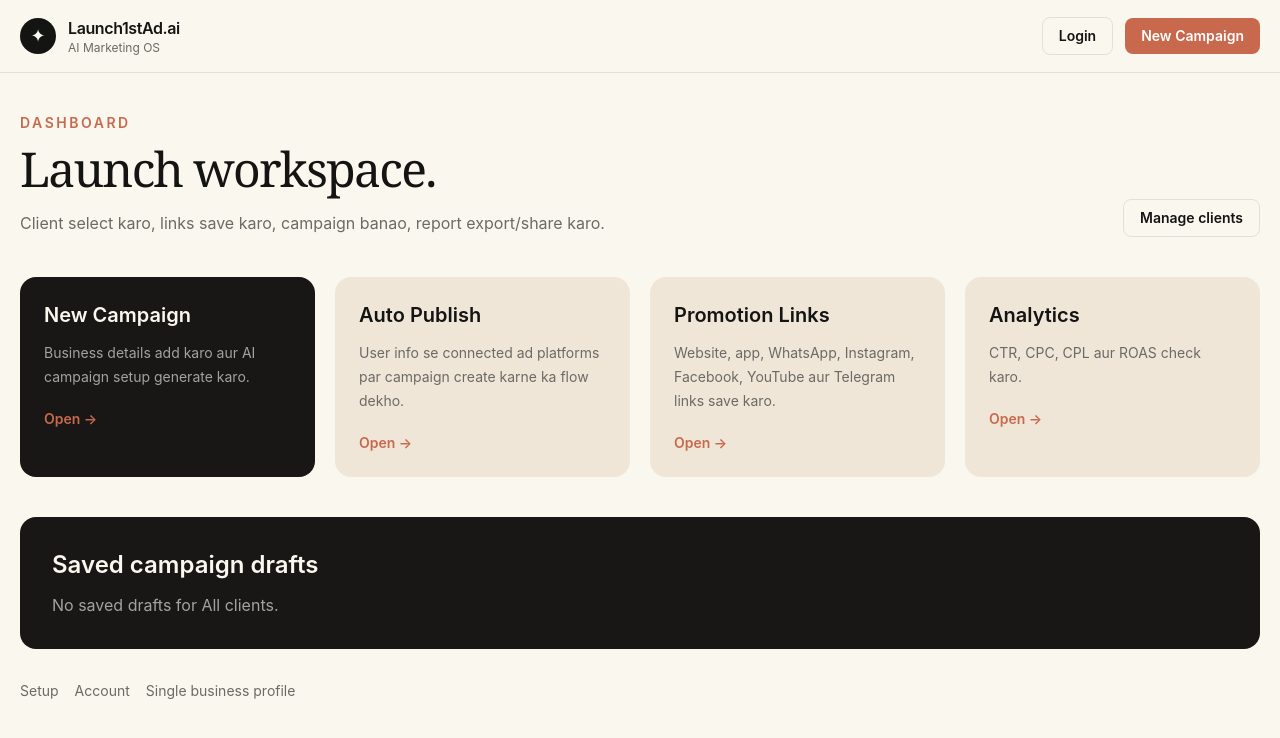
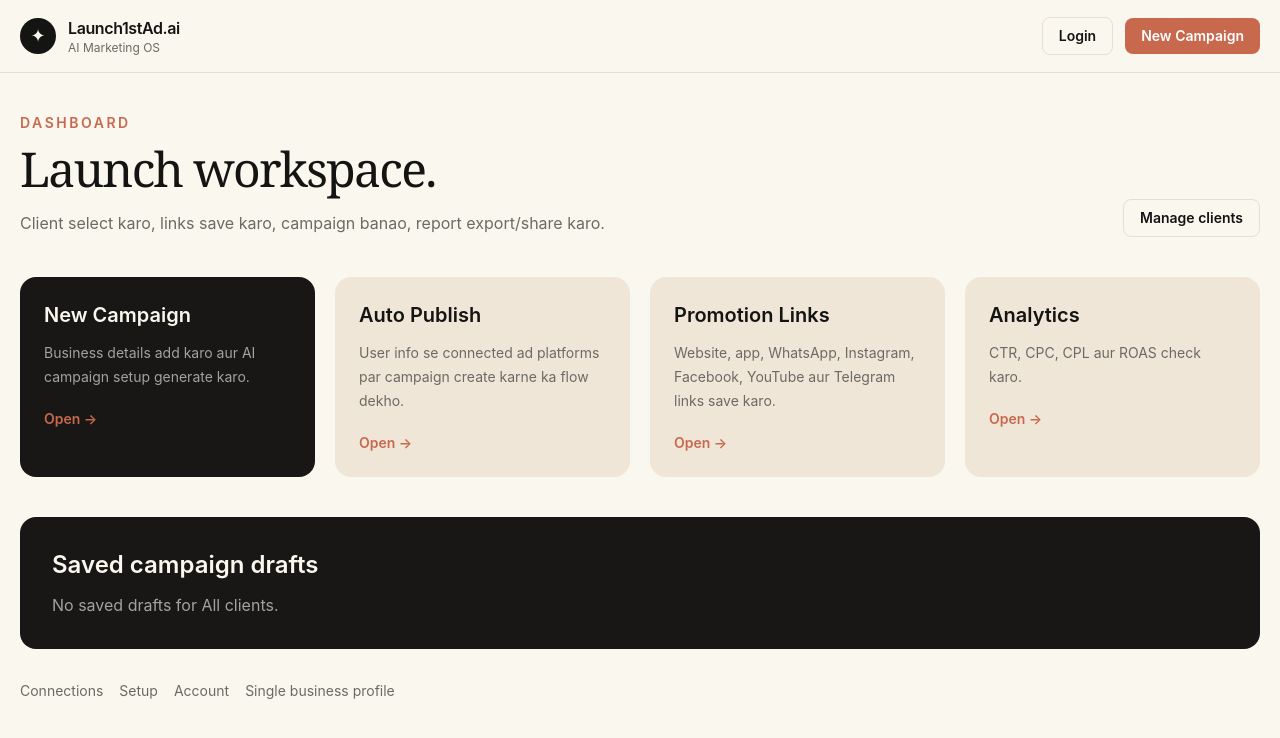
Before and after one commit to lkmeeena882437-dotcom/Launch1stAd.ai, a Next.js app: page /dashboard in a window 1280 px wide. Shown: the top 738 px of the page. Built offline with nearby package versions, Linux system fonts and the light colour scheme.

Commit message:
Add connections footer link to dashboard

```diff
--- a/app/dashboard/page.tsx
+++ b/app/dashboard/page.tsx
@@ -69,6 +69,7 @@ export default function DashboardPage() {
         </section>
 
         <div className="mt-8 flex flex-wrap gap-4 text-sm text-muted">
+          <Link href="/connections" className="hover:text-coral">Connections</Link>
           <Link href="/setup" className="hover:text-coral">Setup</Link>
           <Link href="/account" className="hover:text-coral">Account</Link>
           <Link href="/business" className="hover:text-coral">Single business profile</Link>
```
